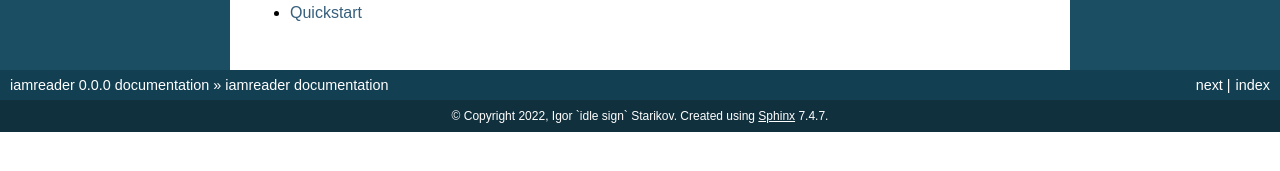
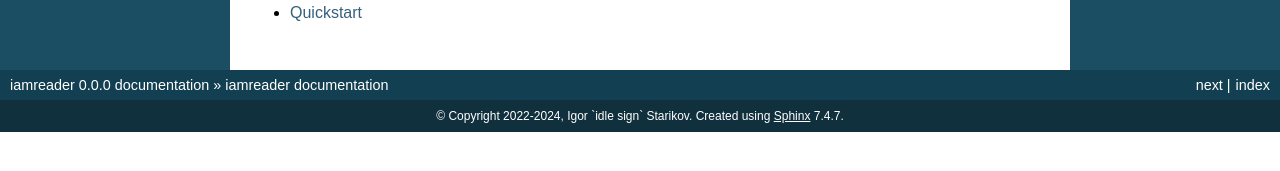
Before and after one commit to idlesign/iamreader, a Sphinx documentation site: the page built from docs/source/index.rst, in a window 1280 px wide. Shown: the part 407-578 px from the top of the page. Built offline with Sphinx 7.4.7, drawn with Linux system fonts in a browser that asks for light colours.

Commit message:
Years updated.

```diff
--- a/docs/source/conf.py
+++ b/docs/source/conf.py
@@ -49,7 +49,7 @@ master_doc = 'index'
 
 # General information about the project.
 project = 'iamreader'
-copyright = '2022, Igor `idle sign` Starikov'
+copyright = '2022-2024, Igor `idle sign` Starikov'
 author = 'Igor `idle sign` Starikov'
 
 # The version info for the project you're documenting, acts as replacement for
```
Also changed, not shown: 1 other file.
